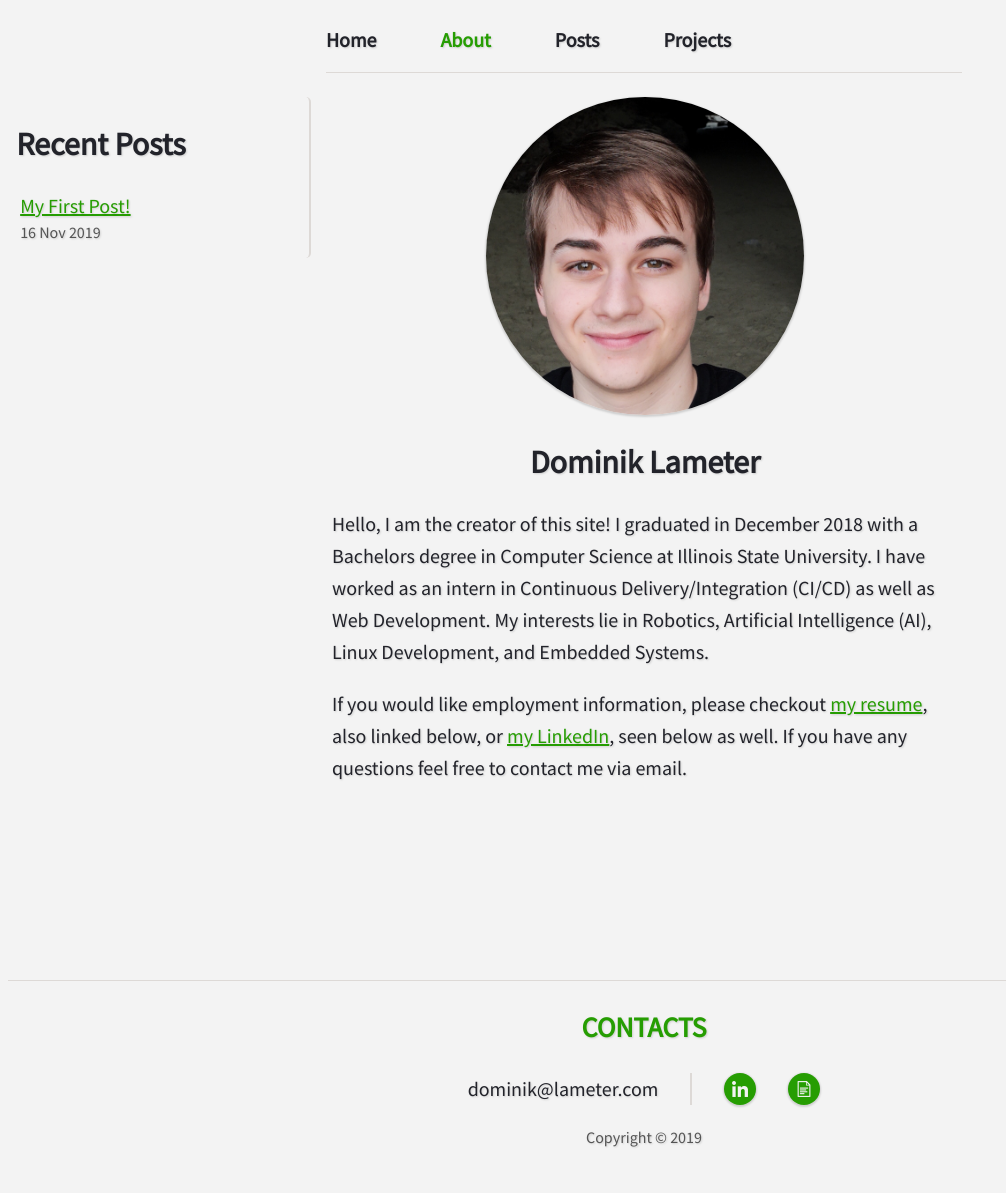
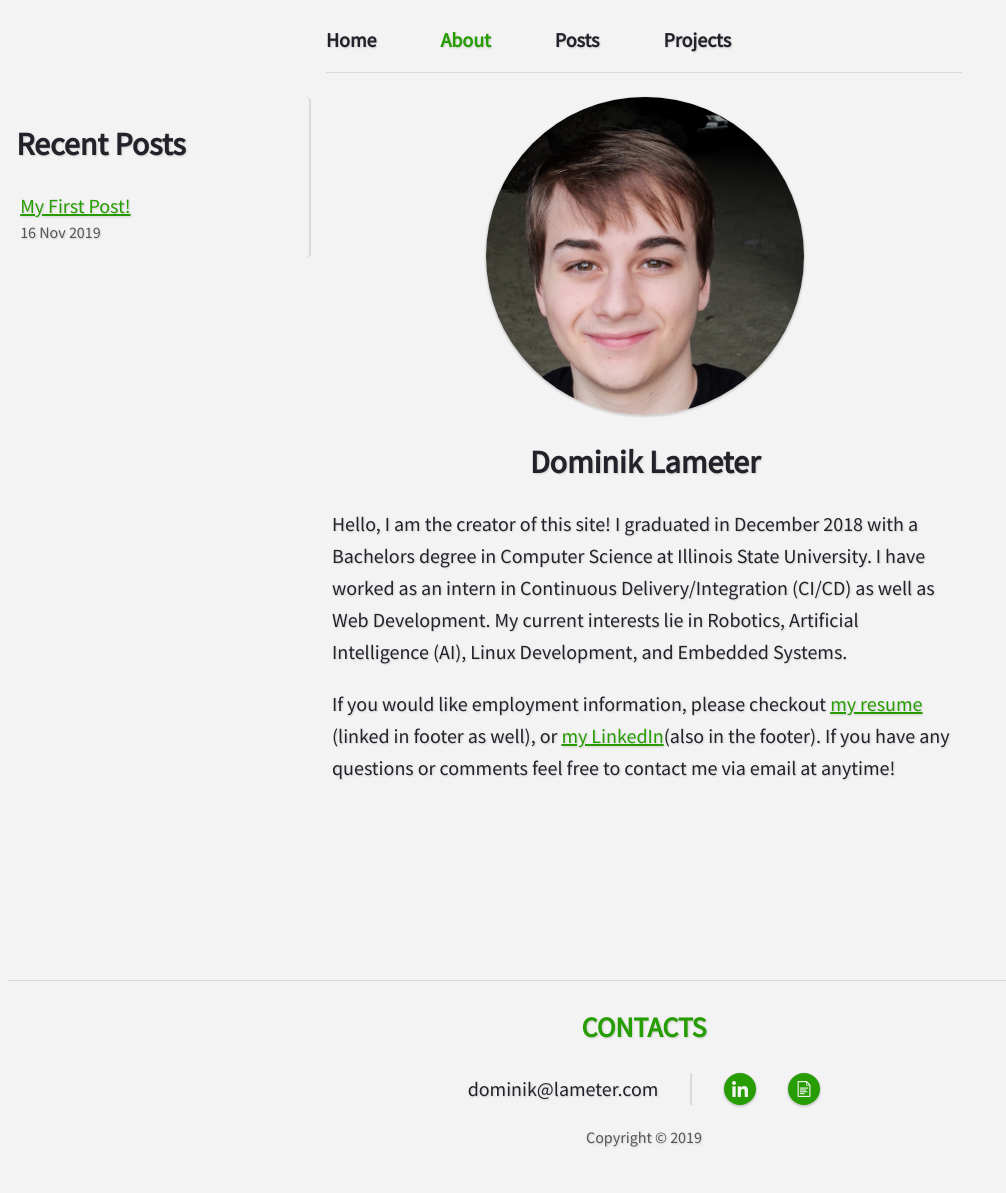
Before and after one commit to dlameter/dlameter.github.io, a Jekyll site: the page built from about.html, in a window 1280 px wide. Shown: the whole page, without its empty margins (0-1006 px from the left). Built offline with Jekyll 4.4.1, drawn with Linux system fonts in a browser that asks for light colours.

Commit message:
Changed resume and linkedin listing for clarity. Added word current to list of interests

```diff
--- a/about.html
+++ b/about.html
@@ -2,11 +2,10 @@
 layout: default
 title: About
 ---
-<!-- TODO add round image, try adding a small shadow to everything to make the page less flat -->
 {% include mugshot.html source="/assets/images/mugshot.jpg" text="A picture of Dominik Lameter" %}
 <h2 class="text-center">Dominik Lameter</h2>
 
-<p>Hello, I am the creator of this site! I graduated in December 2018 with a Bachelors degree in Computer Science at Illinois State University. I have worked as an intern in Continuous Delivery/Integration (CI/CD) as well as Web Development. My interests lie in Robotics, Artificial Intelligence (AI), Linux Development, and Embedded Systems.</p>
+<p>Hello, I am the creator of this site! I graduated in December 2018 with a Bachelors degree in Computer Science at Illinois State University. I have worked as an intern in Continuous Delivery/Integration (CI/CD) as well as Web Development. My current interests lie in Robotics, Artificial Intelligence (AI), Linux Development, and Embedded Systems.</p>
 
 <!-- TODO Make sure resumes posted here have no phone number -->
-<p>If you would like employment information, please checkout <a href="https://drive.google.com/open?id=1j8zg5ahFgp0hFMTfOWRpoB_dn-HY-jl2">my resume</a>, also linked below, or <a href="https://www.linkedin.com/in/dlameter/">my LinkedIn</a>, seen below as well. If you have any questions feel free to contact me via email.</p>
+<p>If you would like employment information, please checkout <a href="https://drive.google.com/open?id=1j8zg5ahFgp0hFMTfOWRpoB_dn-HY-jl2">my resume</a> (linked in footer as well), or <a href="https://www.linkedin.com/in/dlameter/">my LinkedIn</a>(also in the footer). If you have any questions or comments feel free to contact me via email at anytime!</p>
```
